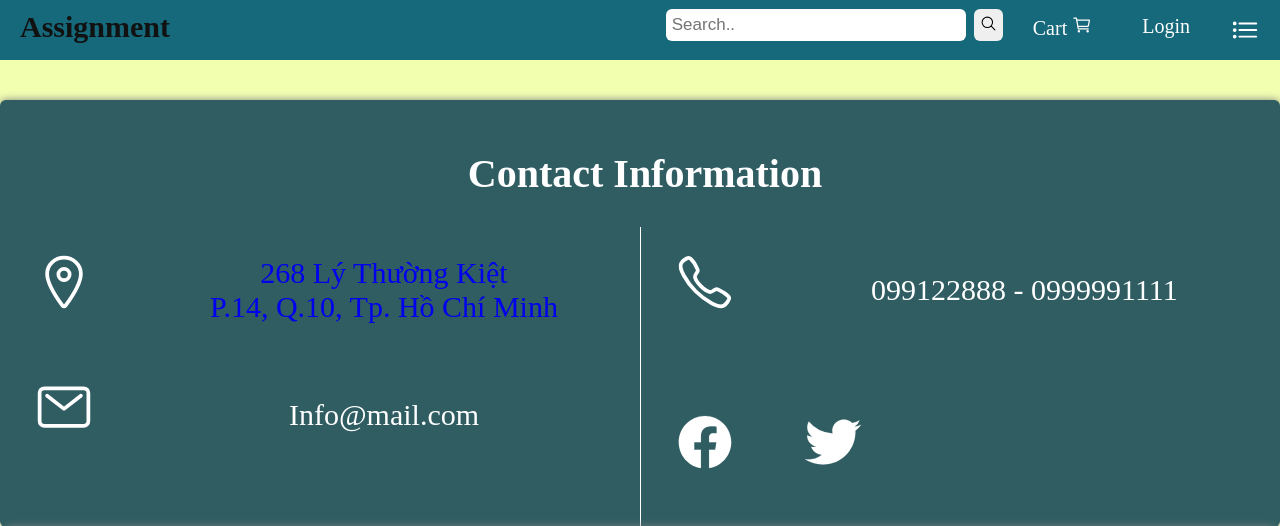
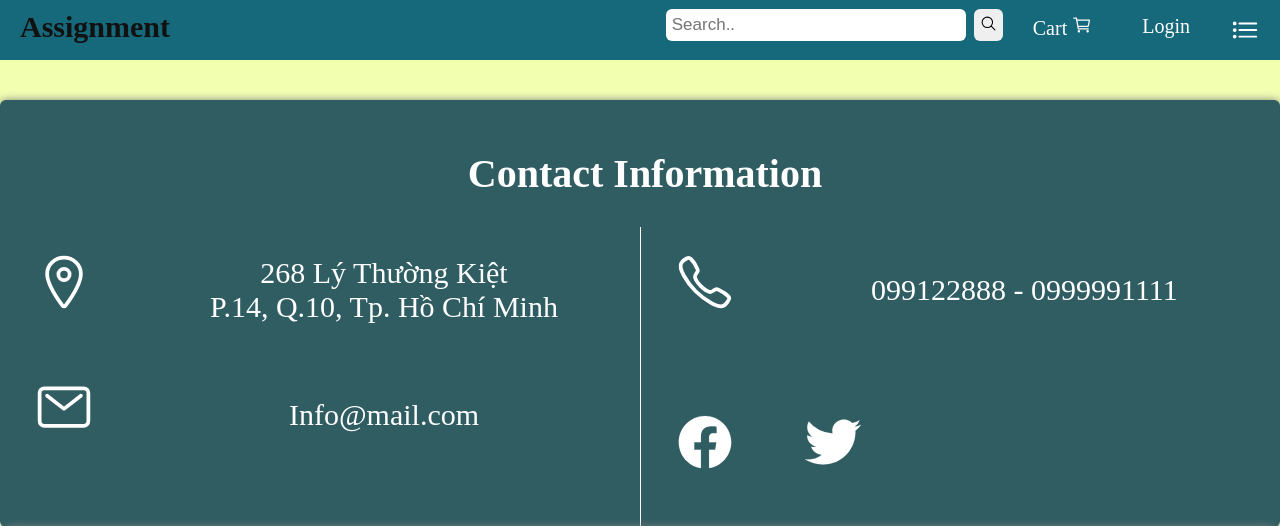
Before and after one commit to nhthuong2208/Web_dev_HK211, a PHP site: page / in a window 1280 px wide. Shown: the top 526 px of the page. Run offline with PHP 8.4, Linux system fonts and the light colour scheme; some libraries are stand-ins or nearby versions.

Commit message:
contact us

```diff
--- a/style.css
+++ b/style.css
@@ -181,7 +181,7 @@ ion-icon {
   margin: auto;
   font-size: 30px;
 }
-.local div a:visited{
+.local div a{
   color: white;
 }
 .mail{
```
